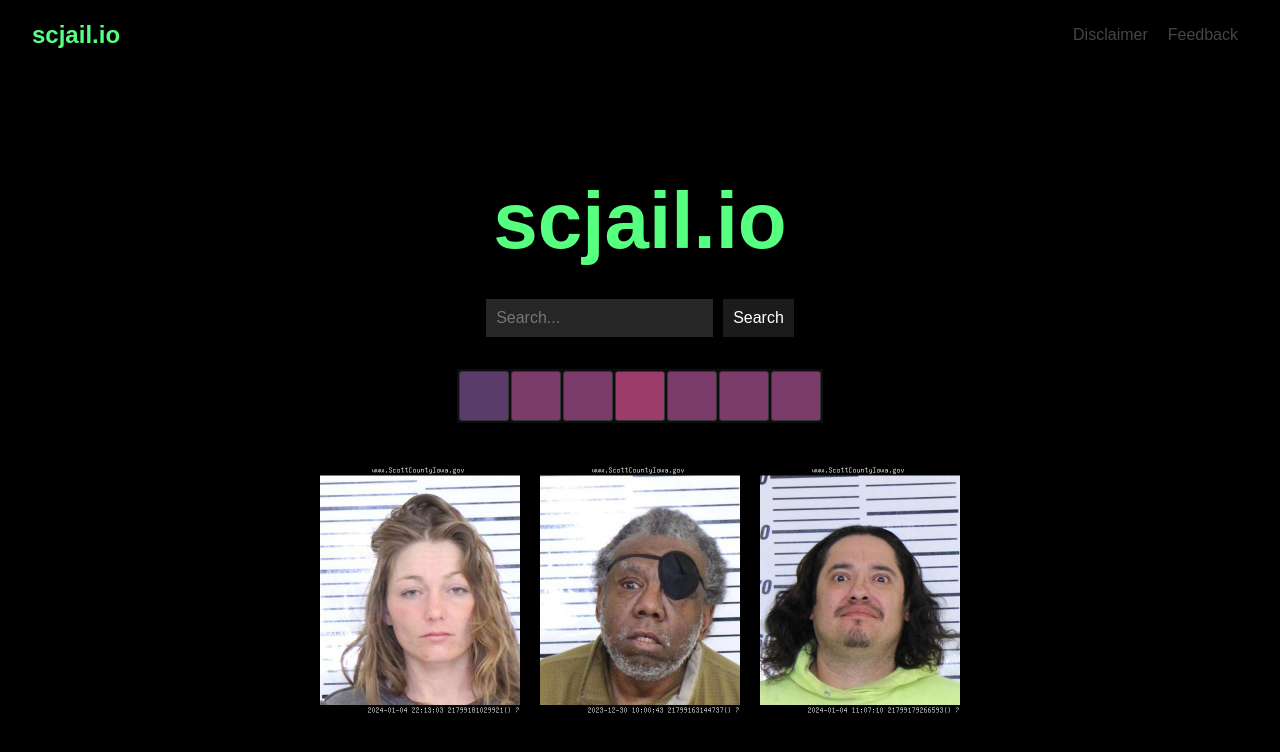
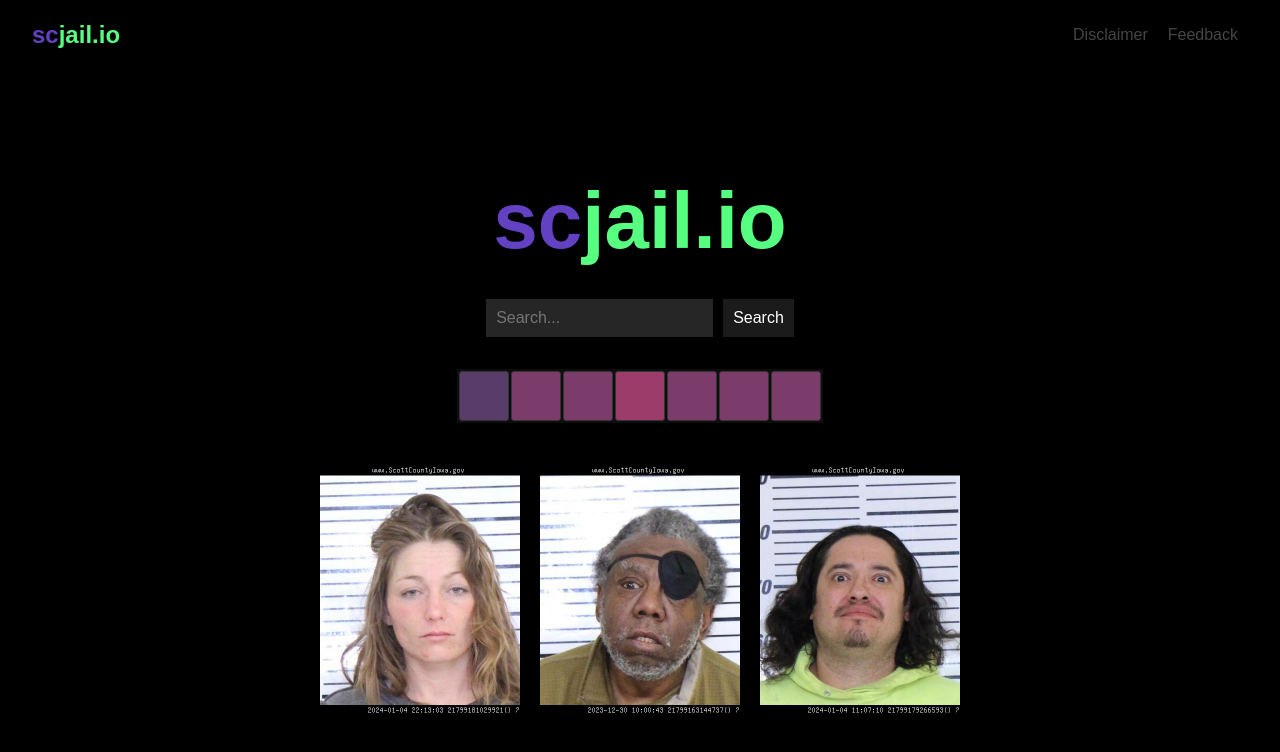
Before and after one commit to ljkeller/jotify, a Next.js app: page / in a window 1280 px wide. Shown: the top 752 px of the page. Built offline with nearby package versions, Linux system fonts and the light colour scheme; a web font is replaced by a local one.

Commit message:
Use purple, clever header
Change colors on hover correctly

```diff
--- a/app/feedback/page.jsx
+++ b/app/feedback/page.jsx
@@ -9,7 +9,7 @@ export default function Feedback() {
                 <p>Note:</p>
                 <ul>
                     <li>Ignore the text in <span className={styles.filterColor}>this color</span></li>
-                    <li>Dont forget to update the text in <span className={styles.replaceMe}>this color</span></li>
+                    <li>Dont forget to update the text in <span className={styles.replaceMe}>this color</span> and remove spaces</li>
                 </ul>
                 <div className={styles.inbox}>
                     <p className={styles.reverseMe}>cs</p>
--- a/app/page.jsx
+++ b/app/page.jsx
@@ -23,7 +23,8 @@ export default function Home() {
 
       <main className={styles.main}>
         <h1 className={styles.title}>
-          scjail.io
+          <span className={styles.complementary}>sc</span>
+          <span>jail.io</span>
         </h1>
 
         <div className={styles.search}>
--- a/app/ui/global.css
+++ b/app/ui/global.css
@@ -8,7 +8,7 @@ body {
 
 :root {
     --primary-color: #56ff80;
-    --complementary-color: #ff56d5;
+    --complementary-color: #6341c3;
     --text-light: #e7e7e7;
     --text-dark: #000000;
     --text-shadow: #454545;
--- a/app/ui/header.jsx
+++ b/app/ui/header.jsx
@@ -5,8 +5,9 @@ export default function Header() {
     return (
         <header className={styles.header}>
             <nav className={styles.navbar}>
-                <Link href="/" className={styles.logo}>
-                    scjail.io
+                <Link className={styles.logo} href="/">
+                    <span className={styles.complementary}>sc</span>
+                    jail.io
                 </Link>
                 <div className={styles.links}>
                     <Link href="/disclaimer" className={styles.link}>
@@ -17,6 +18,6 @@ export default function Header() {
                     </Link>
                 </div>
             </nav>
-        </header>
+        </header >
     );
 }
--- a/styles/Header.module.css
+++ b/styles/Header.module.css
@@ -18,7 +18,13 @@
     text-decoration: none;
 }
 
+.complementary {
+    color: var(--complementary-color);
+}
+
+/* Make sure to change color of <sc> and <jail.io> when either are hovered! */
 .logo:hover,
+.logo:hover .complementary,
 .link:hover {
     color: var(--text-light);
 }
--- a/styles/Home.module.css
+++ b/styles/Home.module.css
@@ -26,6 +26,10 @@
     font-style: bold;
     text-align: center;
     color: var(--primary-color);
+}
+
+.complementary {
+    color: var(--complementary-color);
 }
 
 .search {
```
